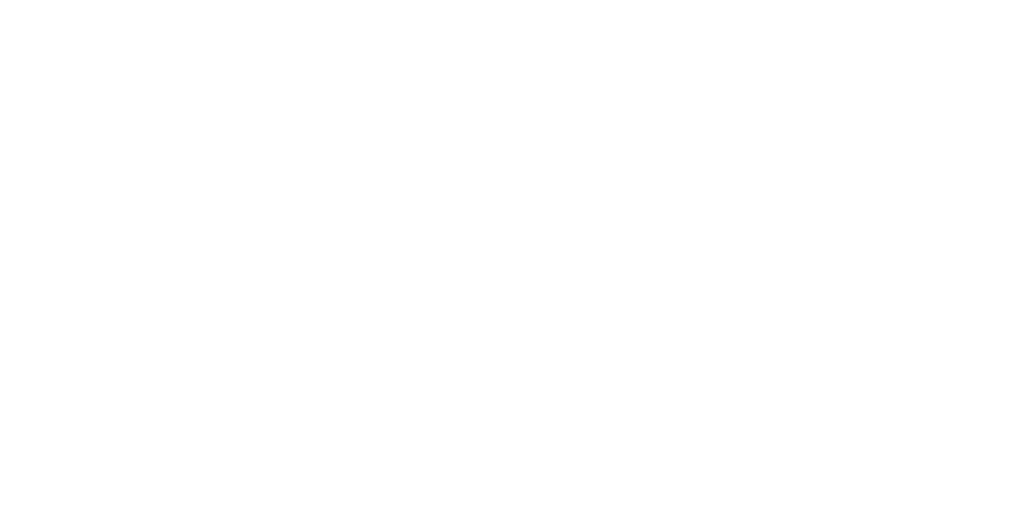
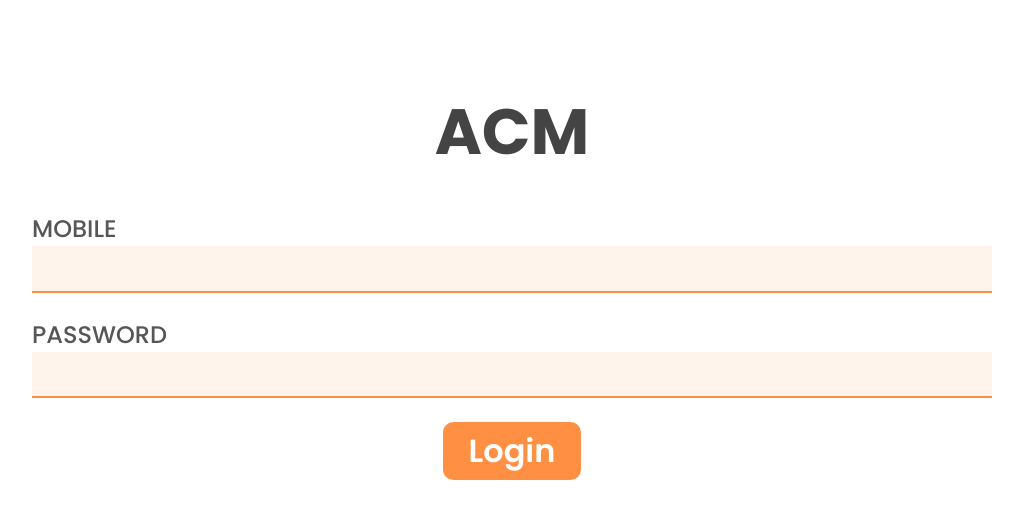
Before and after one commit to solvedbiscuit71/acm, a SvelteKit app in the folder frontend/: page /login in a window 1280 px wide. Shown: the top 518 px of the page, without its empty margins (128-1151 px from the left). Built offline with nearby package versions, Linux system fonts and the light colour scheme.

Commit message:
new: create login page

```diff
--- /dev/null
+++ b/frontend/src/lib/Button.svelte
@@ -0,0 +1,21 @@
+<script lang="ts">
+    export let type : "submit" | "reset" = "submit"
+    export let style: string
+</script>
+
+<button type="{type}" style="{style}">
+    <slot></slot>
+</button>
+
+<style>
+    button {
+        font-size: 2rem;
+        font-weight: 600;
+
+        background-color: #FF9043;
+        color: white;
+        border: none;
+        border-radius: 0.33em;
+        padding: 0.15em 0.8em;
+    }
+</style>
--- /dev/null
+++ b/frontend/src/lib/Input.svelte
@@ -0,0 +1,37 @@
+<script lang="ts">
+    export let name : string
+    export let type: string
+</script>
+
+<label for="input-{name.toLowerCase()}">
+    <span>{name.toUpperCase()}</span>
+    <input id="name" name="{name.toLowerCase()}" type="{type}">
+</label>
+
+<style>
+    label {
+        display: flex;
+        flex-direction: column;
+    }
+
+    span {
+        font-size: 1.5rem;
+        font-weight: 500;
+        color: #565656;
+    }
+
+    input {
+        color: #565656;
+        border: none;
+        border-bottom: 2px solid #FF9043;
+
+        background-color: #FFF4EC;
+
+        font-size: 1.5rem;
+        padding: 0.2em;
+    }
+
+    input:focus {
+        outline: none;
+    }
+</style>
--- a/frontend/src/routes/login/+page.svelte
+++ b/frontend/src/routes/login/+page.svelte
@@ -0,0 +1,47 @@
+<svelte:head>
+    <title>ACM | Amrita Canteen Management | Login</title>
+</svelte:head>
+
+<script>
+    import Input from "$lib/Input.svelte";
+    import Button from "$lib/Button.svelte";
+</script>
+
+<main>
+    <h1>ACM</h1>
+
+    <form>
+        <Input name="Mobile" type="text" />
+        <Input name="Password" type="password" />
+
+        <Button style="align-self: center;">
+            Login
+        </Button>
+    </form>
+</main>
+
+<style>
+    main {
+        height: 100vh;
+
+        background-color: white;
+    }
+
+    h1 {
+        color: #444444;
+
+        font-size: 4rem;
+        margin: 1.3125em 0 0.5em;
+
+        text-align: center;
+    }
+
+    form {
+        display: flex;
+        gap: 1.5em;
+        flex-direction: column;
+
+        width: 75%;
+        margin: 0 auto;
+    }
+</style>
```
